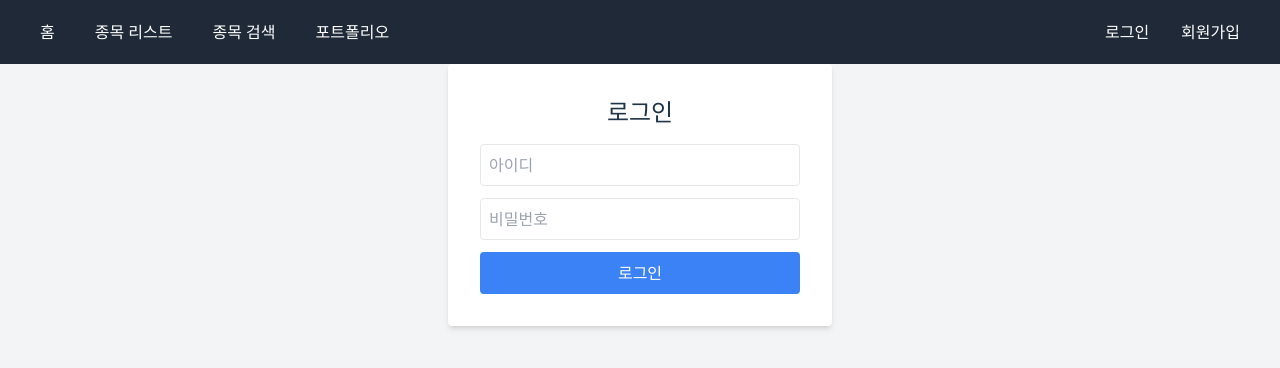
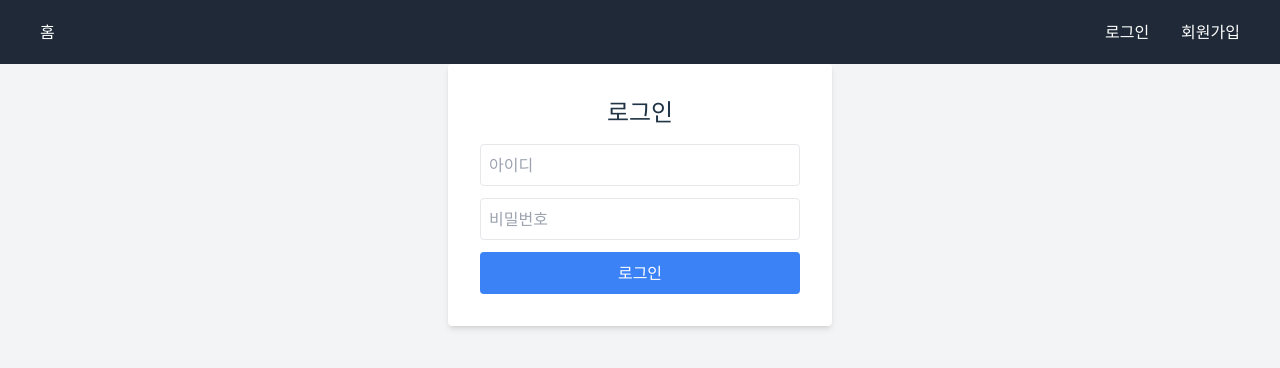
Before and after one commit to bion0625/gpt-stock, a React (Vite) app in the folder frontend/: page /login in a window 1280 px wide. Shown: the top 368 px of the page. Built offline with nearby package versions, Linux system fonts and the light colour scheme.

Commit message:
로그인 여부로 메뉴 재구성 로직 추가

```diff
--- a/frontend/src/App.tsx
+++ b/frontend/src/App.tsx
@@ -7,26 +7,15 @@ import StockDetailPage from "./pages/StockDetailPage"
 import StocksPage from "./pages/StocksPage"
 import StocksSearchPage from "./pages/StocksSearchPage"
 import { ToastContainer } from "react-toastify"
+import { AuthProvider } from "./context/AuthContext"
+import NavBar from "./components/NavBar"
 
 function App() {
 
   return (
+    <AuthProvider>
       <Router>
-      <nav className="h-16 bg-gray-800 text-white flex items-center justify-between px-8">
-        {/* 왼쪽: 메인 메뉴 */}
-        <div className="flex items-center space-x-6">
-          <Link to="/" className="hover:bg-gray-700 px-2 px-1 rounded">홈</Link>
-          <Link to="/stocks" className="hover:bg-gray-700 px-2 px-1 rounded">종목 리스트</Link>
-          <Link to="/search" className="hover:bg-gray-700 px-2 px-1 rounded">종목 검색</Link>
-          <Link to="/portfolio" className="hover:bg-gray-700 px-2 px-1 rounded">포트폴리오</Link>
-        </div>
-
-        {/* 오른쪽: 계정 관련 */}
-        <div className="flex items-center space-x-4">
-          <Link to="/login" className="hover:bg-gray-700 px-2 px-1 rounded">로그인</Link>
-          <Link to="/register" className="hover:bg-gray-700 px-2 px-1 rounded">회원가입</Link>
-        </div>
-      </nav>
+        <NavBar/>
         <Routes>
           <Route path="/" element={<HomePage/>} />
           <Route path="/login" element={<LoginPage/>} />
@@ -38,6 +27,7 @@ function App() {
         </Routes>
         <ToastContainer/>
       </Router>
+    </AuthProvider>
   )
 }
 
--- /dev/null
+++ b/frontend/src/components/NavBar.tsx
@@ -0,0 +1,42 @@
+import { Link, useNavigate } from "react-router-dom";
+import { useAuth } from "../context/AuthContext"
+
+const NavBar = () => {
+    const { isLoggedIn, logout } = useAuth();
+    const navigate = useNavigate();
+
+    const handleLogout = () => {
+        logout();
+        navigate('/login');
+    }
+
+    return (
+        <nav className="h-16 bg-gray-800 text-white flex items-center justify-between px-8">
+          {/* 왼쪽: 메인 메뉴 */}
+          <div className="flex items-center space-x-6">
+            <Link to="/" className="hover:bg-gray-700 px-2 px-1 rounded">홈</Link>
+            {isLoggedIn && (
+                <>
+                    <Link to="/stocks" className="hover:bg-gray-700 px-2 px-1 rounded">종목 리스트</Link>
+                    <Link to="/search" className="hover:bg-gray-700 px-2 px-1 rounded">종목 검색</Link>
+                    <Link to="/portfolio" className="hover:bg-gray-700 px-2 px-1 rounded">포트폴리오</Link>
+                </>
+            )}
+          </div>
+
+          {/* 오른쪽: 계정 관련 */}
+          <div className="flex items-center space-x-4">
+            {isLoggedIn ? (
+                <button onClick={handleLogout} className="hover:bg-gray-700 px-2 px-1 rounded">로그아웃</button>
+            ) : (
+                <>
+                    <Link to="/login" className="hover:bg-gray-700 px-2 px-1 rounded">로그인</Link>
+                    <Link to="/register" className="hover:bg-gray-700 px-2 px-1 rounded">회원가입</Link>
+                </>
+            )}
+          </div>
+        </nav>
+    )
+}
+
+export default NavBar;
--- /dev/null
+++ b/frontend/src/context/AuthContext.tsx
@@ -0,0 +1,40 @@
+import { createContext, ReactNode, useContext, useEffect, useState } from "react";
+
+interface AuthContextType {
+    isLoggedIn: boolean;
+    login: (token: string) => void;
+    logout: () => void;
+}
+
+const AuthContext = createContext<AuthContextType | undefined>(undefined);
+
+export const AuthProvider = ({children} : {children: ReactNode}) => {
+    const [isLoggedIn, setIsLoggedIn] = useState(false);
+
+    useEffect(() => {
+        const token = localStorage.getItem('access_token');
+        setIsLoggedIn(!!token);
+    }, []);
+
+    const login = (token: string) => {
+        localStorage.setItem('access_token', token);
+        setIsLoggedIn(true);
+    };
+
+    const logout = () => {
+        localStorage.removeItem('access_token');
+        setIsLoggedIn(false);
+    };
+
+    return (
+        <AuthContext.Provider value={{isLoggedIn, login, logout}}>
+            {children}
+        </AuthContext.Provider>
+    )
+};
+
+export const useAuth = () : AuthContextType => {
+    const context = useContext(AuthContext);
+    if (context == undefined) throw new Error('useAuth must be used within an AuthProvider');
+    return context;
+}
--- a/frontend/src/pages/LoginPage.tsx
+++ b/frontend/src/pages/LoginPage.tsx
@@ -1,10 +1,15 @@
 import { useState } from "react";
 import api from "../services/api";
+import { useAuth } from "../context/AuthContext";
+import { useNavigate } from "react-router-dom";
 
 const LoginPage = () => {
     const [username, setUsername] = useState('');
     const [password, setPassword] = useState('');
     const [error, setError] = useState('');
+
+    const { login } = useAuth();
+    const navigate = useNavigate();
 
     const handleLogin = async (e: React.FormEvent) => {
         e.preventDefault();
@@ -13,8 +18,8 @@ const LoginPage = () => {
                 username,
                 password
             }));
-            localStorage.setItem('access_token', res.data.access_token);
-            window.location.href = '/';
+            login(res.data.access_token);
+            navigate('/');
         } catch (err) {
             setError('로그인 실패: 아이디 또는 비밀번호가 틀렸습니다.');
         }
--- a/frontend/src/services/api.ts
+++ b/frontend/src/services/api.ts
@@ -1,4 +1,5 @@
 import axios from "axios";
+import { toast } from "react-toastify";
 
 const api = axios.create({
     baseURL: "http://localhost:8000", // fastAPI 서버 주소
@@ -12,6 +13,19 @@ api.interceptors.request.use(config => {
     }
     return config;
 });
+
+api.interceptors.response.use(
+    response => response,
+    async (error) => {
+        if (error.response && error.response.status === 401) {
+            // 토큰 만료 처리
+            localStorage.removeItem('access_token');
+            toast.error('세션이 만료되었습니다. 다시 로그인해주세요.');
+            window.location.href = '/login';
+        }
+        return Promise.reject(error);
+    }
+)
 
 export default api;
 
```
Lines whose indentation alone changed are shown as unchanged.
